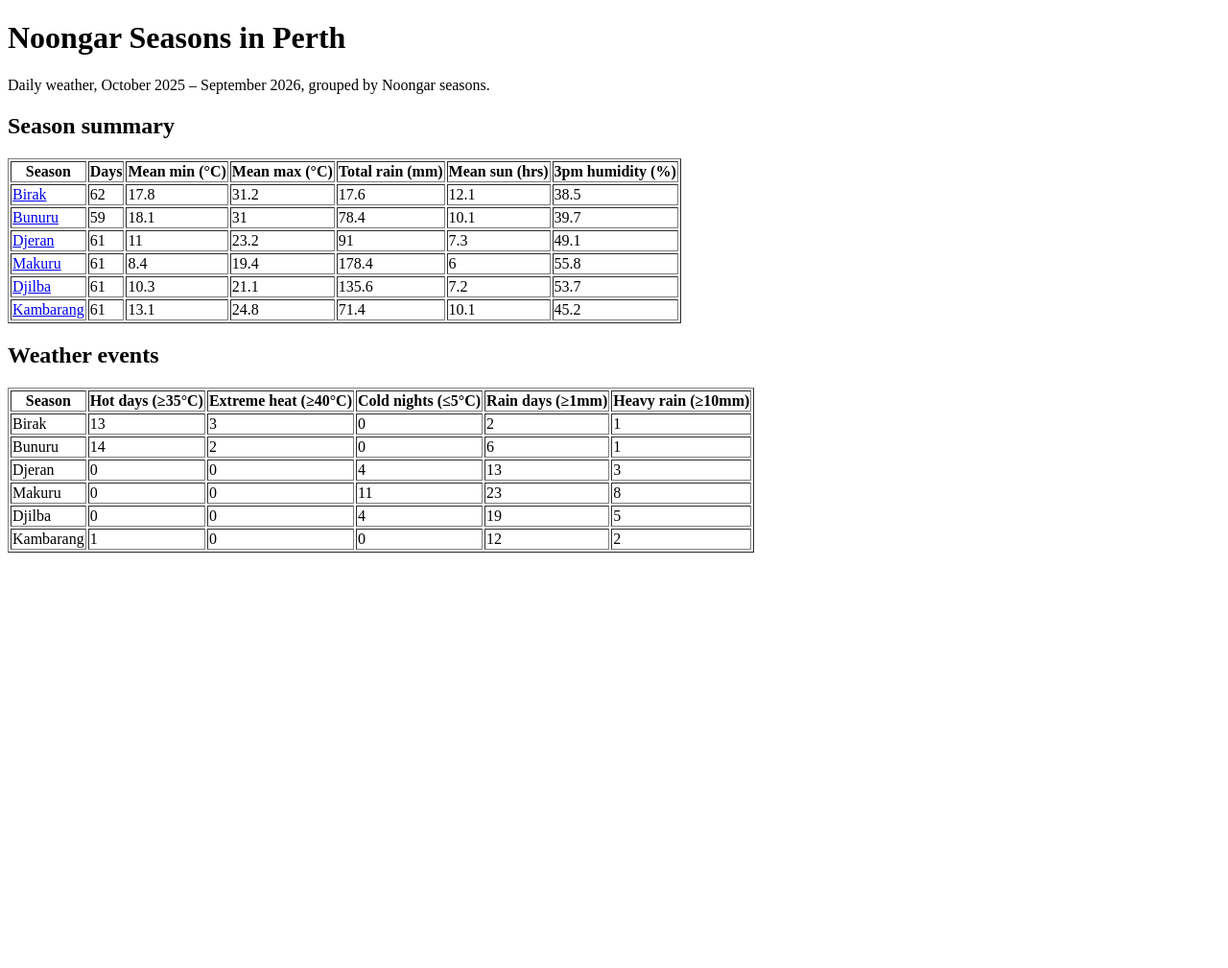
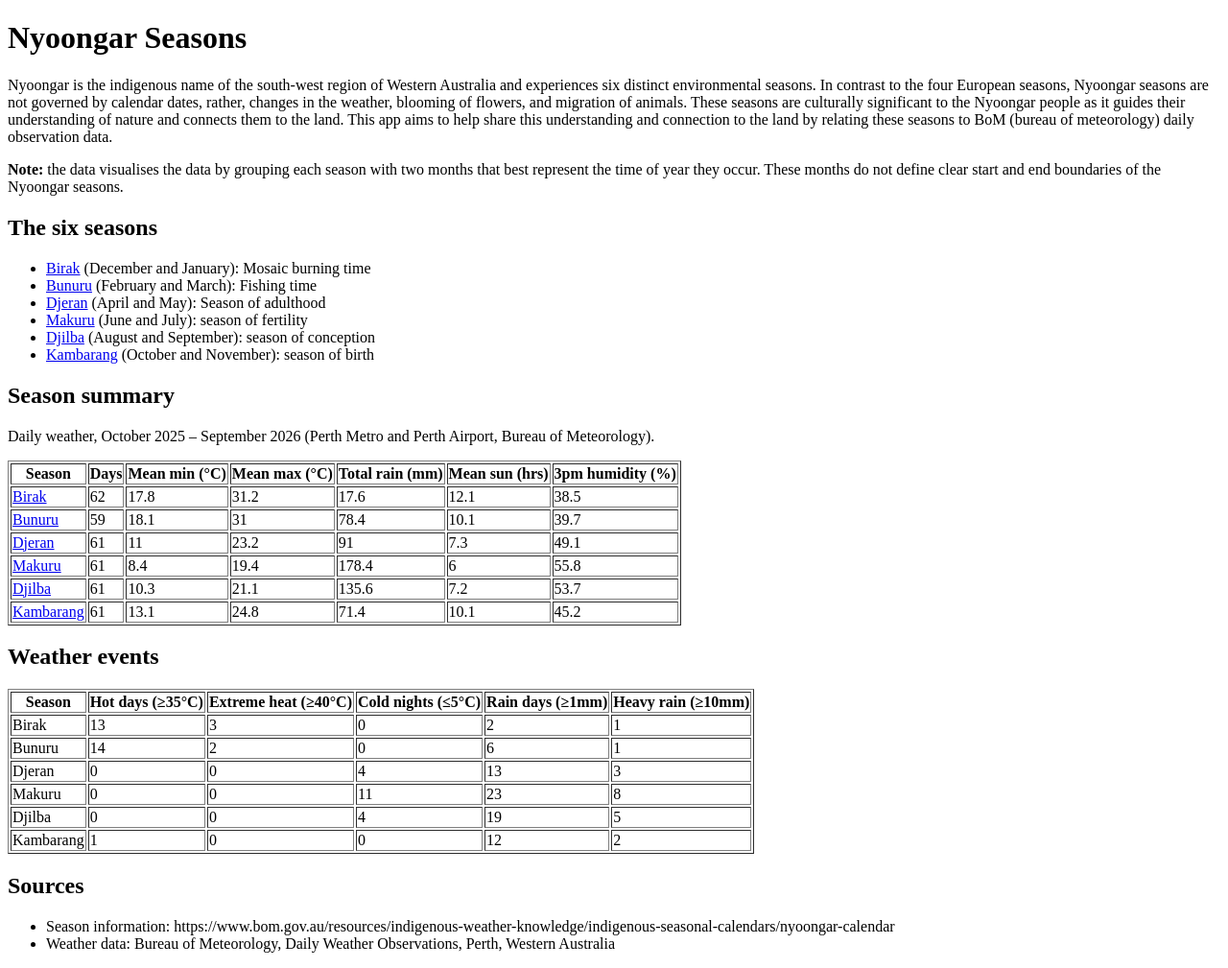
Before and after one commit to webbjordon406-maker/cits1501-project, a Flask app: page / in a window 1280 px wide. Shown: the part 26-1035 px from the top of the page at 96% size. Before the commit the page ends 602 px from the top, so only its background shows below. Run offline with Flask 3, Linux system fonts and the light colour scheme.

Commit message:
Added information about Nyoongar calendar and each season

```diff
--- a/app.py
+++ b/app.py
@@ -1,17 +1,18 @@
-# Flask application for Noongar Seasons website
+"""Flask app for the Nyoongar seasonal weather explorer."""
 from pathlib import Path
 
 import pandas as pd
 from flask import Flask, jsonify, send_file
 
-from data import SEASONS, load_weather, assign_seasons
+from data import SEASONS, load_weather, assign_seasons, load_season_info
 from analysis import season_summary, season_detail
 
 app = Flask(__name__)
 PAGES = Path(__file__).parent / "templates"
 
-# Load and prepare the data once, when the app starts
+# Load and prepare the data and season descriptions once, when the app starts
 weather = assign_seasons(load_weather())
+season_info = load_season_info()
 
 
 # --- Helpers ---
@@ -67,7 +68,14 @@ def page_not_found(error):
 def api_summary():
     summary = season_summary(weather).reset_index()
     events = {s: season_detail(weather, s)["events"] for s in SEASONS}
-    return jsonify(seasons=SEASONS, summary=to_records(summary), events=events)
+    return jsonify(
+        overview=season_info["overview"],
+        note=season_info["note"],
+        seasons=SEASONS,
+        info=season_info["seasons"],
+        summary=to_records(summary),
+        events=events,
+    )
 
 
 @app.route("/api/season/<name>")
@@ -79,6 +87,7 @@ def api_season(name):
     detail = season_detail(weather, season)
     return jsonify(
         name=detail["name"],
+        info=season_info["seasons"][season],
         stats=detail["stats"],
         events=detail["events"],
         daily=to_records(detail["daily"]),
--- a/data.py
+++ b/data.py
@@ -1,6 +1,7 @@
 # Import necessary libraries
 import pandas as pd
 from pathlib import Path
+import json
 
 DATA_FILE = Path(__file__).parent / "CITS1501 Data csv.csv"
 
@@ -79,7 +80,25 @@ def assign_seasons(df):
 
     # 4. Return the DataFrame with the new column
     return df
+import json
 
+INFO_FILE = Path(__file__).parent / "seasons.json"
+
+
+def load_season_info(path=INFO_FILE):
+    """Read the season descriptions from seasons.json. Return a dict."""
+    path = Path(path)
+    if not path.exists():
+        raise FileNotFoundError(f"Season information file not found: {path}")
+
+    with open(path, encoding="utf-8") as f:
+        info = json.load(f)
+
+    # Every season in SEASONS must have a description, and no extras
+    if set(info["seasons"]) != set(SEASONS):
+        raise ValueError(f"seasons.json must describe exactly these seasons: {SEASONS}")
+
+    return info
 
 if __name__ == "__main__":
     weather = assign_seasons(load_weather())
--- /dev/null
+++ b/seasons.json
@@ -0,0 +1,36 @@
+{
+  "overview": "Nyoongar is the indigenous name of the south-west region of Western Australia and experiences six distinct environmental seasons. In contrast to the four European seasons, Nyoongar seasons are not governed by calendar dates, rather, changes in the weather, blooming of flowers, and migration of animals. These seasons are culturally significant to the Nyoongar people as it guides their understanding of nature and connects them to the land. This app aims to help share this understanding and connection to the land by relating these seasons to BoM (bureau of meteorology) daily observation data.",
+  "note": "the data visualises the data by grouping each season with two months that best represent the time of year they occur. These months do not define clear start and end boundaries of the Nyoongar seasons.",
+  "seasons": {
+    "Birak": {
+      "months": "December and January",
+      "description": "Mosaic burning time",
+      "overview": "defined by easing of the rains, sea breeze picks up from the SW and increase in temperature. Also known as a fire season. First nations people would burn the land to aid in seed germination, create easy travel routes, and increase grazing land."
+    },
+    "Bunuru": {
+      "months": "February and March",
+      "description": "Fishing time",
+      "overview": "hottest time of the year with minimal rain and easterly winds. This makes it perfect time for living by and fishing at the coast. Bunuru also sees the blooming of many white flowers."
+    },
+    "Djeran": {
+      "months": "April and May",
+      "description": "Season of adulthood",
+      "overview": "temperature begins to decrease with cool nights and dewy early mornings. It represents a time of flying ants and red flowers blooming. Shelters are traditionally repaired to ensure they are waterproofed before the wet seasons."
+    },
+    "Makuru": {
+      "months": "June and July",
+      "description": "season of fertility",
+      "overview": "Makuru is the coldest and wettest time of the year. This represented a time to move inland, and diet shifted from costal foods to those of the land. Many animals in this time begin to pair up in preparation for breeding."
+    },
+    "Djilba": {
+      "months": "August and September",
+      "description": "season of conception",
+      "overview": "transitional time of year that combines cold days with warm, rainy, windy days. Defined by a massive blooming period of vivid flowers in the south-west region. As the temperatures begin to rise, newborn animals begin to be born."
+    },
+    "Kambarang": {
+      "months": "October and November",
+      "description": "season of birth",
+      "overview": "shows continued abundance of vivid flowers and rising temperatures. Increased dry periods happen this time of year."
+    }
+  }
+}
--- a/templates/error.html
+++ b/templates/error.html
@@ -2,13 +2,13 @@
 <html lang="en">
 <head>
   <meta charset="utf-8">
-  <title>Noongar Seasons – Page not found</title>
+  <title>Nyoongar Seasons – Page not found</title>
 </head>
 <body>
   <nav><a href="/">Home</a></nav>
 
   <h1>Page not found</h1>
-  <p>That page doesn't exist. If you were looking for a season, choose one of the six Noongar seasons:</p>
+  <p>That page doesn't exist. If you were looking for a season, choose one of the six Nyoongar seasons:</p>
   <ul>
     <li><a href="/season/Birak">Birak</a></li>
     <li><a href="/season/Bunuru">Bunuru</a></li>
--- a/templates/index.html
+++ b/templates/index.html
@@ -2,7 +2,7 @@
 <html lang="en">
 <head>
   <meta charset="utf-8">
-  <title>Noongar Seasons – Overview</title>
+  <title>Nyoongar Seasons – Overview</title>
 </head>
 <body>
   <nav>
@@ -15,10 +15,15 @@
     <a href="/season/Kambarang">Kambarang</a>
   </nav>
 
-  <h1>Noongar Seasons in Perth</h1>
-  <p>Daily weather, October 2025 – September 2026, grouped by Noongar seasons.</p>
+  <h1>Nyoongar Seasons</h1>
+  <p id="overview"></p>
+  <p><strong>Note:</strong> <span id="note"></span></p>
+
+  <h2>The six seasons</h2>
+  <ul id="season-list"></ul>
 
   <h2>Season summary</h2>
+  <p>Daily weather, October 2025 – September 2026 (Perth Metro and Perth Airport, Bureau of Meteorology).</p>
   <table id="summary" border="1">
     <thead>
       <tr>
@@ -42,10 +47,28 @@
 
   <p id="message"></p>
 
+  <h2>Sources</h2>
+  <ul>
+    <li>Season information: <a href="https://www.bom.gov.au/resources/indigenous-weather-knowledge/indigenous-seasonal-calendars/nyoongar-calendar"></a>https://www.bom.gov.au/resources/indigenous-weather-knowledge/indigenous-seasonal-calendars/nyoongar-calendar</a></li>
+    <li>Weather data: Bureau of Meteorology, Daily Weather Observations, Perth, Western Australia</li>
+  </ul>
+
   <script>
     fetch("/api/summary")
       .then(response => response.json())
       .then(data => {
+        document.querySelector("#overview").textContent = data.overview;
+        document.querySelector("#note").textContent = data.note;
+
+        const list = document.querySelector("#season-list");
+        for (const season of data.seasons) {
+          const info = data.info[season];
+          list.innerHTML += `<li>
+            <a href="/season/${season}">${season}</a>
+            (${info.months}): ${info.description}
+          </li>`;
+        }
+
         const summaryBody = document.querySelector("#summary tbody");
         for (const row of data.summary) {
           summaryBody.innerHTML += `<tr>
```
Also changed, not shown: templates/season.html (+9 -2 lines).
